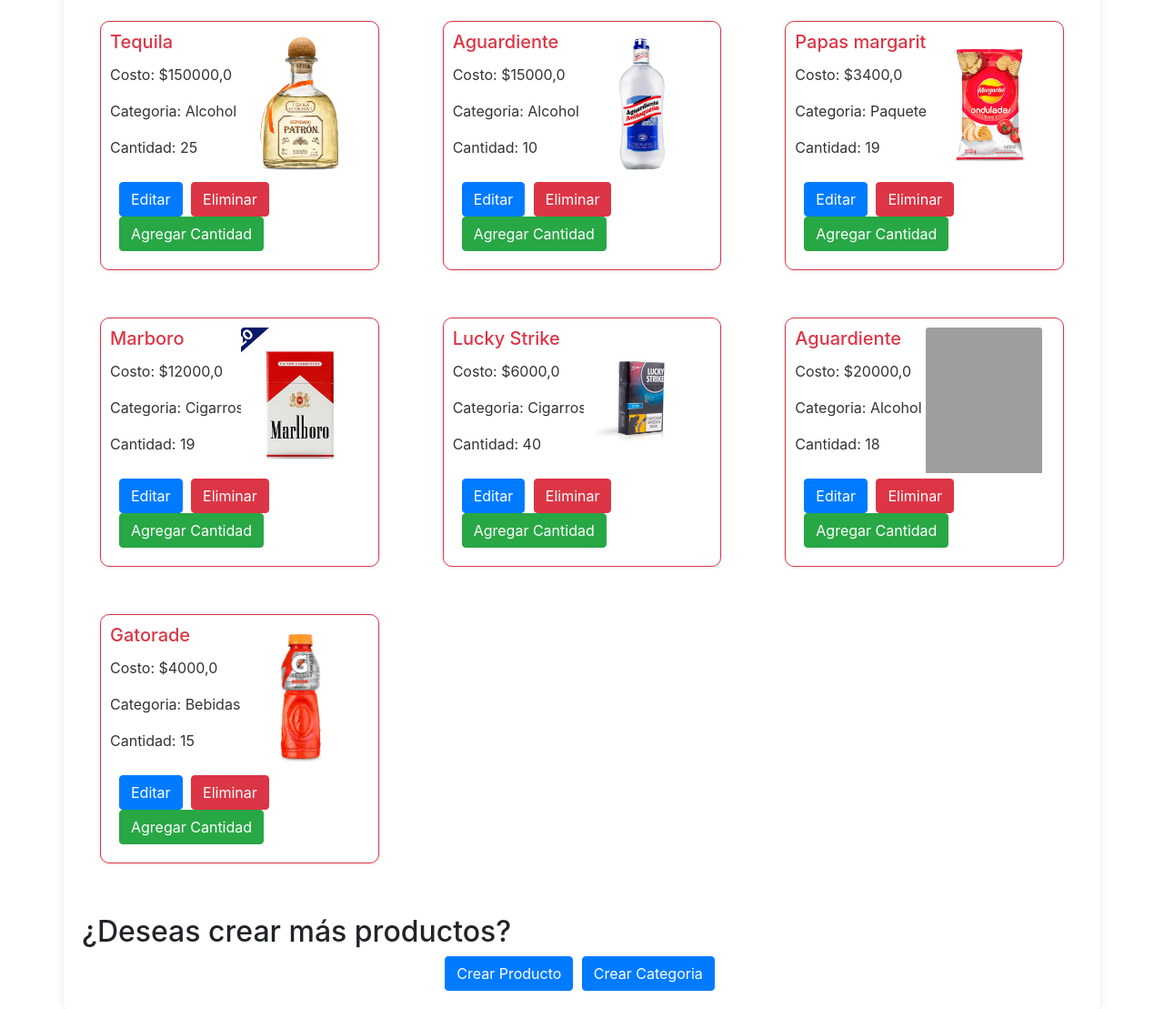
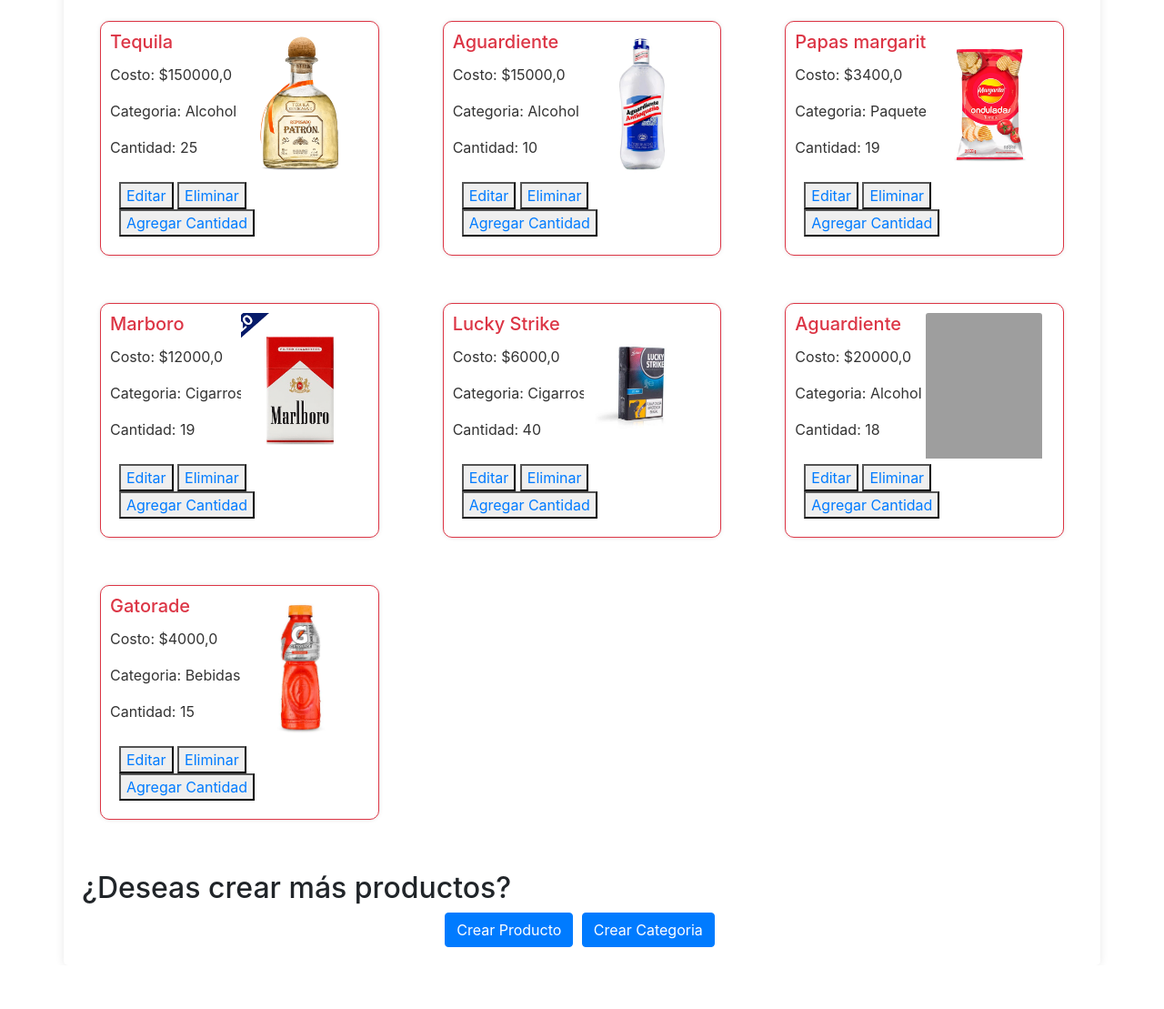
Before and after one commit to senacti/G2-BOLIPOLA, a Django app: page /inventory/ in a window 1280 px wide. Shown: the part 207-1316 px from the top of the page at 91% size. After the commit the page ends 1248 px from the top, so only its background shows below. Run offline with Django 4.2, Linux system fonts and the light colour scheme; a user stored in the database is signed in; data comes from the database, SQL or seed files in the repository; grey boxes are pictures that could not be loaded.

Commit message:
inventario actualizado

```diff
--- a/bolipola/templates/inventario/inventory.html
+++ b/bolipola/templates/inventario/inventory.html
@@ -39,9 +39,9 @@
                         <p class="card-text"><span>Cantidad: {{ inventory.product_quantity }}</span></p>
                             <img src="{{ inventory.product.image.url }}" class="card-img-top" alt="Foto de Producto">
                         <div class="card-body">
-                            <a href="{% url 'edit_product' inventory.product.pk %}" class="btn btn-primary">Editar</a>
-                            <a href="{% url 'delete_product' inventory.product.pk %}" class="btn btn-danger">Eliminar</a>
-                            <a href="{% url 'quantity_product' inventory.product.pk %}" class="btn btn-success">Agregar Cantidad</a>
+                            <button class="boton" id="button-1"><a href="{% url 'edit_product' inventory.product.pk %}">Editar</a></button>
+                            <button class="boton" id="button-2"><a href="{% url 'delete_product' inventory.product.pk %}">Eliminar</a></button>
+                            <button class="boton" id="button-3"><a href="{% url 'quantity_product' inventory.product.pk %}">Agregar Cantidad</a></button>
                         </div>
                     </div>
                 </div>
```
